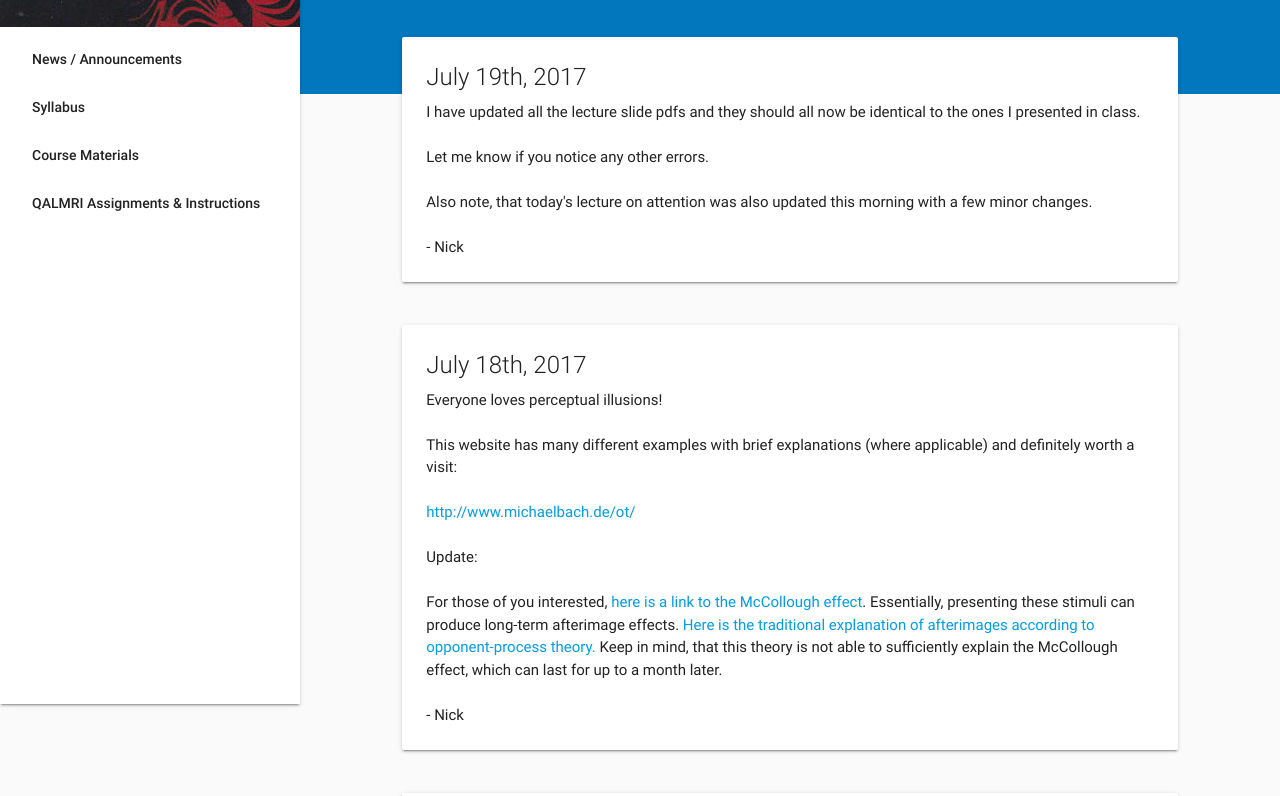
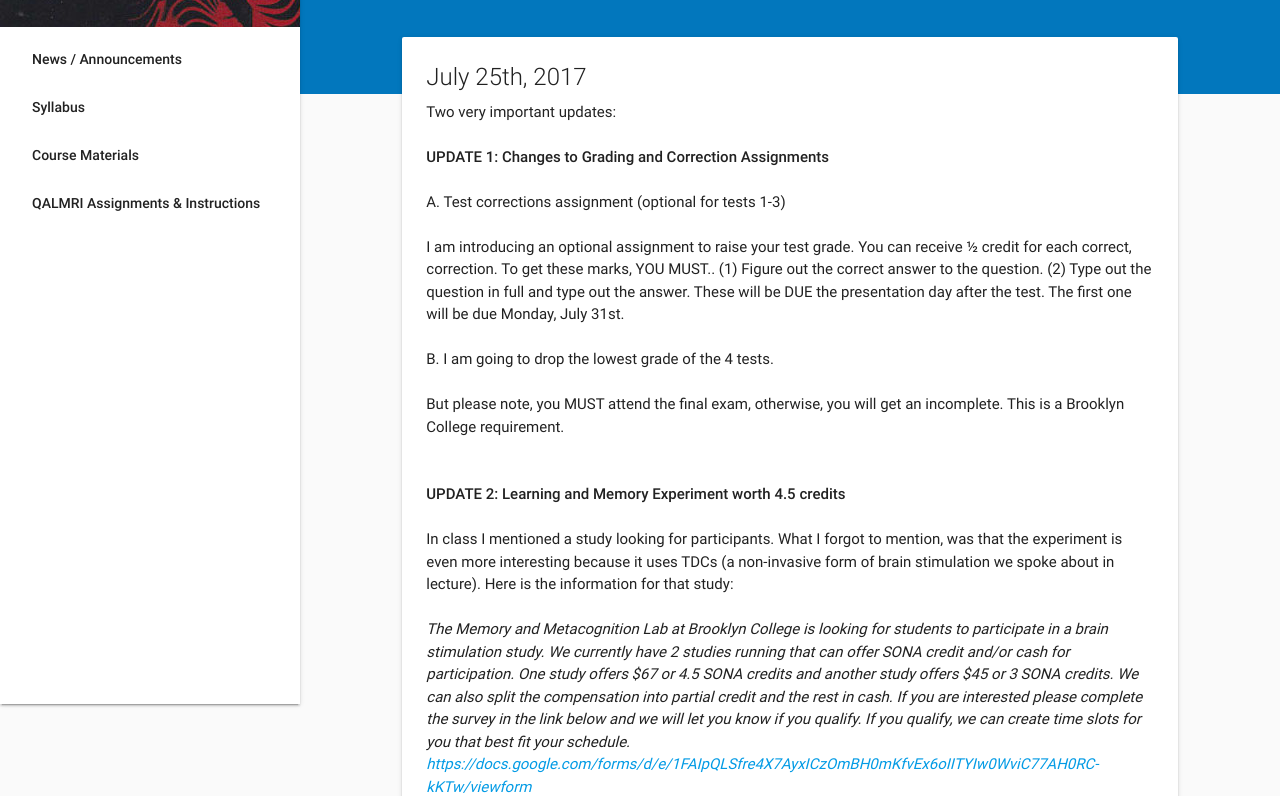
Before and after one commit to nbrosowsky/nbrosowsky.github.io, a plain HTML site: page courses/2017CognitivePsychology/index.html in a window 1280 px wide. Shown: the part 156-952 px from the top of the page. Drawn offline with nearby package versions, Linux system fonts and the light colour scheme.

Commit message:
update announcements

```diff
--- a/courses/2017CognitivePsychology/index.html
+++ b/courses/2017CognitivePsychology/index.html
@@ -62,6 +62,77 @@
     </div>
     <div class="section no-pad-bot" id="index-banner">
       <div class="row neg-marg">
+
+
+
+        <div class="row col s12">
+          <div class="col s1"></div>
+          <div class="col s10">
+            <div class="card">
+              <div class="card-content">
+                <span class="card-title">July 25th, 2017</span>
+                <p> Two very important updates: </p>
+                <br />
+                <p>
+                  <strong>UPDATE 1: Changes to Grading and Correction Assignments</strong>
+                </p>
+                <br />
+                <p>
+                  A. Test corrections assignment (optional for tests 1-3)
+                </p>
+                <br />
+                <p>
+                  I am introducing an optional assignment to raise your test grade. You can receive ½ credit for each correct, correction. To get these marks, YOU MUST.. (1) Figure out the correct answer to the question. (2) Type out the question in full and type out the
+                  answer. These will be DUE the presentation day after the test. The first one will be due Monday, July 31st.
+
+                </p>
+
+
+                <br />
+                <p>
+                  B. I am going to drop the lowest grade of the 4 tests.
+                </p>
+                <br />
+                <p>
+                  But please note, you MUST attend the final exam, otherwise, you will get an incomplete. This is a Brooklyn College requirement.
+                </p>
+
+
+
+
+                <br />
+                <br />
+                <p>
+                  <strong>UPDATE 2: Learning and Memory Experiment worth 4.5 credits</strong>
+                </p>
+                <br />
+                <p>
+                  In class I mentioned a study looking for participants. What I forgot to mention, was that the experiment is even more interesting because it uses TDCs (a non-invasive form of brain stimulation we spoke about in lecture). Here is the information for that study:
+                </p>
+                <br />
+                <p>
+                  <em>  The Memory and Metacognition Lab at Brooklyn College is looking for students to participate in a brain stimulation study. We currently have 2 studies running that can offer SONA credit and/or cash for participation. One study offers $67 or 4.5 SONA credits and another study offers $45 or 3 SONA credits. We can also split the compensation into partial credit and the rest in cash. If you are interested please complete the survey in the link below and we will let you know if you qualify. If you qualify, we can create time slots for you that best fit your schedule.
+                  <a href=" https://docs.google.com/forms/d/e/1FAIpQLSfre4X7AyxICzOmBH0mKfvEx6oIITYIw0WviC77AH0RC-kKTw/viewform" target="_blank"> https://docs.google.com/forms/d/e/1FAIpQLSfre4X7AyxICzOmBH0mKfvEx6oIITYIw0WviC77AH0RC-kKTw/viewform</a>
+                </em>
+                </p>
+                <br />
+                <p>
+                  <em> If you have any questions please email the researchers at <a href="mailto:memoryandbrain@gmail.com">memoryandbrain@gmail.com.</a>   </em>
+
+                </p>
+                <br />
+                <p>
+                  - Nick
+                </p>
+
+              </div>
+
+            </div>
+          </div>
+          <div class="col s1"></div>
+        </div>
+
+
         <div class="row col s12">
           <div class="col s1"></div>
           <div class="col s10">
@@ -111,8 +182,9 @@
                 </p>
                 <br />
                 <p>
-                  For those of you interested, <a href="http://www.michaelbach.de/ot/col-McCollough/index.html" target="_blank">here is a link to the McCollough effect</a>. Essentially, presenting these stimuli can produce long-term afterimage effects. <a href="http://psych.ucalgary.ca/PACE/VA-Lab/colourperceptionweb/theories.htm" target="_blank"> Here is the traditional explanation of afterimages according to opponent-process theory. </a>
-                  Keep in mind, that this theory is not able to sufficiently explain the McCollough effect, which can last for up to a month later.
+                  For those of you interested, <a href="http://www.michaelbach.de/ot/col-McCollough/index.html" target="_blank">here is a link to the McCollough effect</a>. Essentially, presenting these stimuli can produce long-term afterimage effects.
+                  <a href="http://psych.ucalgary.ca/PACE/VA-Lab/colourperceptionweb/theories.htm" target="_blank"> Here is the traditional explanation of afterimages according to opponent-process theory. </a> Keep in mind, that this theory is not able
+                  to sufficiently explain the McCollough effect, which can last for up to a month later.
                 </p>
                 <br />
                 <p>
@@ -138,8 +210,7 @@
                 <br />
                 <br />
                 <p>
-                  If you have not signed up by Monday, I will randomly assign you to an article/presentation date.
-                  If you have any issues, please email me.
+                  If you have not signed up by Monday, I will randomly assign you to an article/presentation date. If you have any issues, please email me.
 
                 </p>
                 <br />
@@ -163,9 +234,8 @@
                 <p>Welcome to the Cognitive Psychology website! </p>
                 <br />
                 <p>
-                  The weekly course material will be posted on this site under "Course Materials".
-                  I've broken the material down to the four units, with the required reading for each class under its respective date.
-                  As I complete the lecture slides I will add them under each date. Keep in mind, I may add material as the course goes on.
+                  The weekly course material will be posted on this site under "Course Materials". I've broken the material down to the four units, with the required reading for each class under its respective date. As I complete the lecture slides I will add them under
+                  each date. Keep in mind, I may add material as the course goes on.
                 </p>
                 <br />
                 <p>
```
Lines whose indentation alone changed are shown as unchanged.
